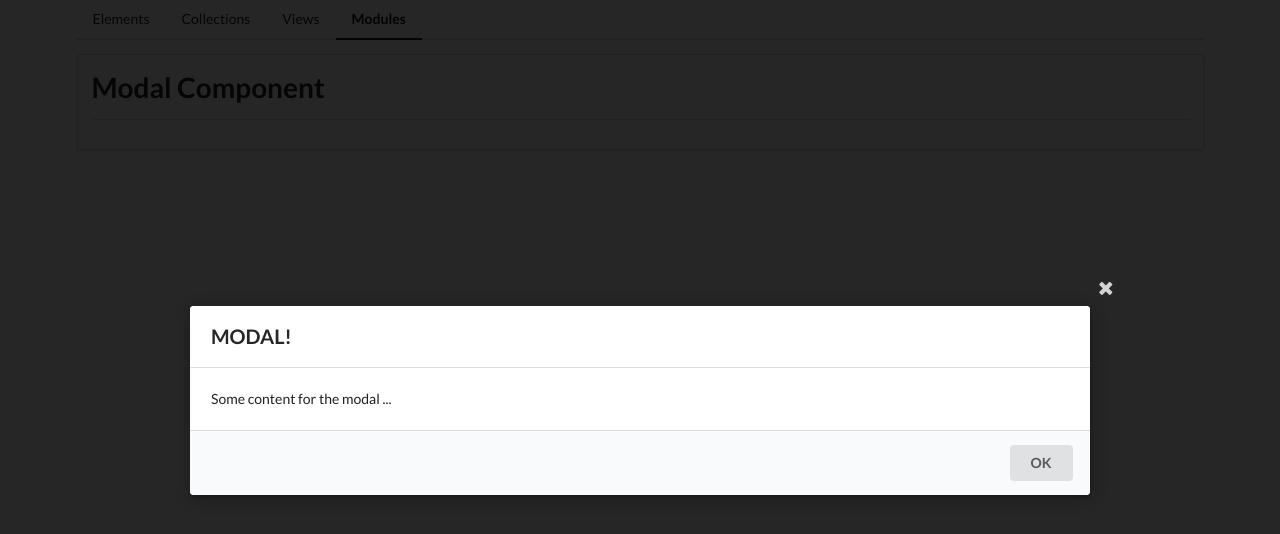
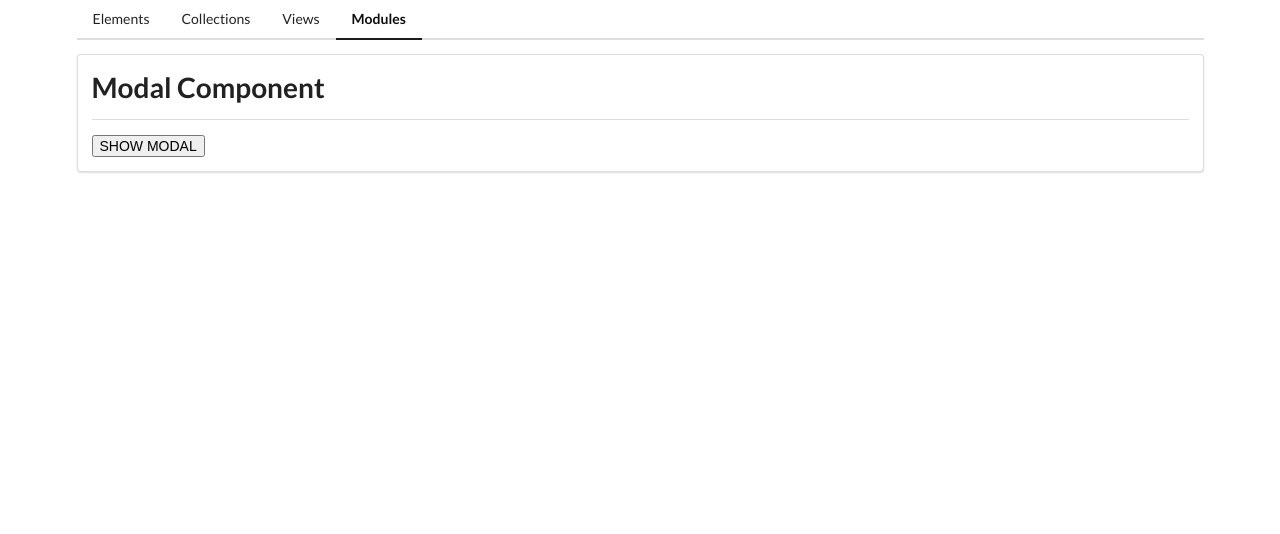
Before and after one commit to Simone-Ramundi/AppComps, an Angular app in the folder comps/: page /mods in a window 1280 px wide. Shown: the top 534 px of the page. Built offline with nearby package versions, Linux system fonts and the light colour scheme.

Commit message:
Opening the Modal

```diff
--- a/comps/src/app/mods/modal/modal.component.ts
+++ b/comps/src/app/mods/modal/modal.component.ts
@@ -10,9 +10,11 @@
   constructor(private el: ElementRef) {
 
   }
-
+/* HEY SIMON! DO NOT FORGET TO IMPLEMENT THE NGONINIT*/
   ngOnInit(): void {
     document.body.appendChild(this.el.nativeElement)
   }
-
+  ngOnDestroy(): void {
+    this.el.nativeElement.remove()
+  }
 }
--- a/comps/src/app/mods/mods-home/mods-home.component.html
+++ b/comps/src/app/mods/mods-home/mods-home.component.html
@@ -1,2 +1,3 @@
 <app-divider>Modal Component</app-divider>
-<app-modal></app-modal>
+<button (click)="onClick()">SHOW MODAL</button>
+<app-modal *ngIf="modalOpen"></app-modal>
--- a/comps/src/app/mods/mods-home/mods-home.component.ts
+++ b/comps/src/app/mods/mods-home/mods-home.component.ts
@@ -6,10 +6,13 @@
   styleUrls: ['./mods-home.component.css']
 })
 export class ModsHomeComponent implements OnInit {
-
+  modalOpen = false
   constructor() { }
 
   ngOnInit(): void {
   }
-
+  onClick(){
+    this.modalOpen = !this.modalOpen
+  }
+  protected readonly onclick = onclick;
 }
```
